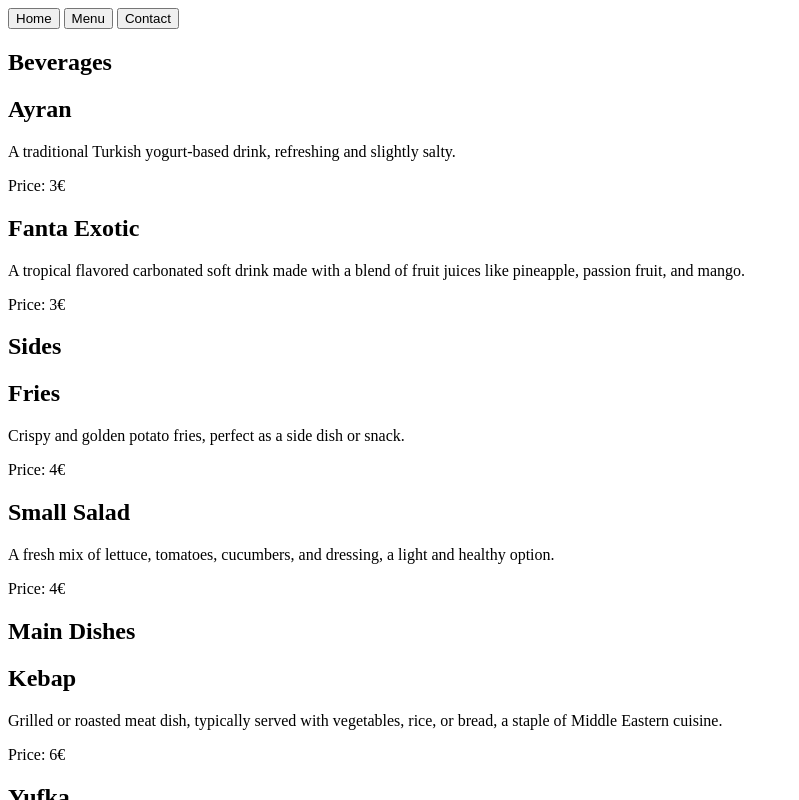
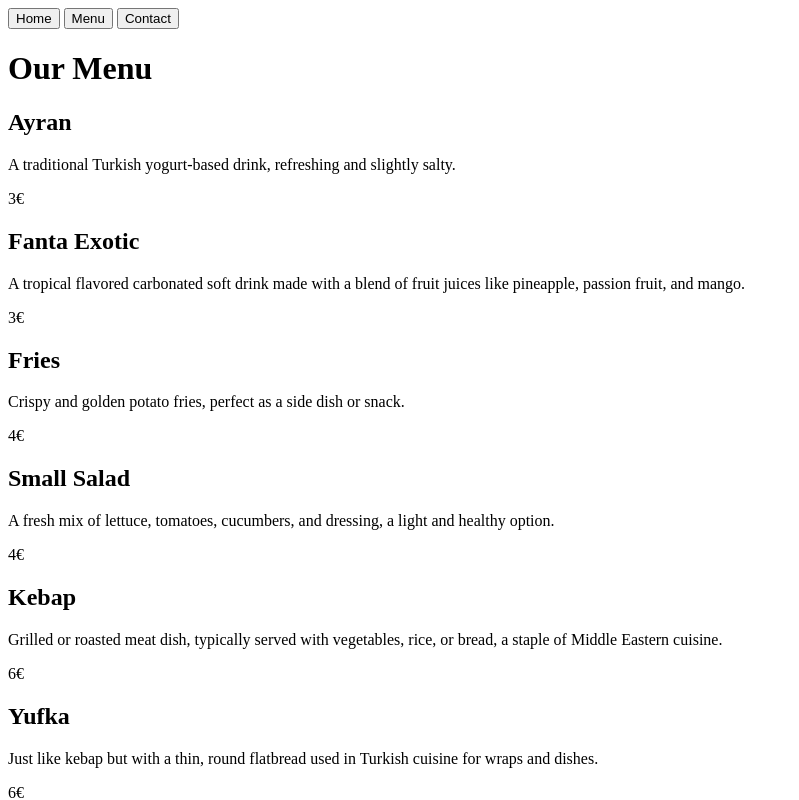
Before and after one commit to MrSwizzer/odin--restaurant-page, a website built with webpack: page src/index.html in a window 1280 px wide. Both pictures are taken after a click on the button "Menu". Shown: the top 800 px of the page, without its empty margins (0-799 px from the left). Built offline with nearby package versions, Linux system fonts and the light colour scheme.

Commit message:
Add brwosing tab for Contact information. Change menu.js so the dink/food data is inside the module.

```diff
--- a/src/contact.js
+++ b/src/contact.js
@@ -1,23 +1,51 @@
-function createHeroSection(parentElement) {
+export function createContactHero(parentElement) {
     const heroSectionDiv = document.createElement("div");
     heroSectionDiv.classList.add("hero-section");
 
     const heroTitle = document.createElement("h1");
-    heroTitle.textContent = "Menu";
+    heroTitle.textContent = "Contact Us";
 
     heroSectionDiv.appendChild(heroTitle);
-
     parentElement.appendChild(heroSectionDiv);
 }
 
-function createBeveragesSection(parentElement) {
-    const beveragesDiv = document.createElement("div");
-    beveragesDiv.classList.add("beverages-section");
+const teamMembers = [
+    { name: "Willie Behm", role: "Manager", email: "willie.behm@fakerestaurant.com", tel: "123-456-7890" },
+    { name: "John Castaneda", role: "Chef", email: "john.castaneda@fakerestaurant.com", tel: "123-456-7891" },
+    { name: "Marco Pool", role: "Waitress", email: "marco.pool@fakerestaurant.com", tel: "123-456-7892" }
+];
 
-    const ayranDiv = document.createElement("div");
+function createTeamMemberCard(member) {
+    const card = document.createElement("div");
+    card.classList.add("menu-item");
 
-    const ayranTitle = document.createElement("h2");
-    ayranTitle.textContent = "Ayran"
+    const name = document.createElement("h2");
+    name.textContent = member.name;
 
-    const ayranParagraph = document.createElement("p");
+    const role = document.createElement("h3");
+    role.textContent = member.role;
+
+    const email = document.createElement("p");
+    email.textContent = "Email: " + member.email;
+
+    const tel = document.createElement("p");
+    tel.textContent = "Tel: " + member.tel;
+
+    card.appendChild(name);
+    card.appendChild(role);
+    card.appendChild(email);
+    card.appendChild(tel);
+
+    return card;
 }
+
+export function createAllTeamMemberCards(parentElement) {
+    const teamSection = document.createElement("div");
+
+    teamMembers.forEach(member => {
+        const memberCard = createTeamMemberCard(member);
+        teamSection.appendChild(memberCard);
+    });
+
+    parentElement.appendChild(teamSection);
+}
--- a/src/home.js
+++ b/src/home.js
@@ -1,6 +1,6 @@
 import doenerImage from './doener.jpg';
 
-function createHeroSection(parentElement) {
+export function createHomeHero(parentElement) {
     const heroSectionDiv = document.createElement("div");
     heroSectionDiv.classList.add("hero-section");
 
@@ -21,7 +21,7 @@ function createHeroSection(parentElement) {
     parentElement.appendChild(heroSectionDiv);
 }
 
-function createAboutSection(parentElement) {
+export function createAboutSection(parentElement) {
     const aboutSectionDiv = document.createElement("div");
     aboutSectionDiv.classList.add("about-section");
 
@@ -38,7 +38,7 @@ function createAboutSection(parentElement) {
 }
 
 
-function createHoursSection(parentElement) {
+export function createHoursSection(parentElement) {
     const hoursSectionDiv = document.createElement("div");
     hoursSectionDiv.classList.add("hours-section");
 
@@ -54,7 +54,7 @@ function createHoursSection(parentElement) {
     parentElement.appendChild(hoursSectionDiv);
 }
 
-function createLocationSection(parentElement) {
+export function createLocationSection(parentElement) {
     const locationSectionDiv = document.createElement("div");
     locationSectionDiv.classList.add("location-section");
 
@@ -69,5 +69,3 @@ function createLocationSection(parentElement) {
 
     parentElement.appendChild(locationSectionDiv);
 }
-
-export {createHeroSection, createAboutSection, createHoursSection, createLocationSection};
--- a/src/index.js
+++ b/src/index.js
@@ -1,5 +1,6 @@
-import { createHeroSection, createAboutSection, createHoursSection, createLocationSection } from "./home.js";
-import { createMenuSection } from './menu.js';
+import { createHomeHero, createAboutSection, createHoursSection, createLocationSection } from "./home.js";
+import { createMenuHero, createAllMenuItemCards } from './menu.js';
+import { createContactHero, createAllTeamMemberCards } from "./contact.js";
 
 const contentDiv = document.querySelector("#content");
 const homeButton = document.querySelector("#homeButton");
@@ -8,7 +9,7 @@ const contactButton = document.querySelector("#contactButton");
 
 // Initially load home tab
 // Calling the functions to create the home sections
-createHeroSection(contentDiv);
+createHomeHero(contentDiv);
 createAboutSection(contentDiv);
 createHoursSection(contentDiv);
 createLocationSection(contentDiv);
@@ -17,7 +18,7 @@ homeButton.addEventListener("click", () => {
     //Removing other elements
     removePageConent(contentDiv);
     // Calling the functions to create the home sections
-    createHeroSection(contentDiv);
+    createHomeHero(contentDiv);
     createAboutSection(contentDiv);
     createHoursSection(contentDiv);
     createLocationSection(contentDiv);
@@ -27,15 +28,15 @@ menuButton.addEventListener("click", () => {
     //Removing other elements
     removePageConent(contentDiv);
     // Calling the functions to create the menu sections
-    createMenuSection(contentDiv, "Beverages", beverages);
-    createMenuSection(contentDiv, "Sides", sides);
-    createMenuSection(contentDiv, "Main Dishes", mainDishes);
+    createMenuHero(contentDiv);
+    createAllMenuItemCards(contentDiv);
 })
 
 contactButton.addEventListener("click", () => {
     //Removing other elements
     removePageConent(contentDiv);
-    console.log("Here will be stuff");
+    createContactHero(contentDiv);
+    createAllTeamMemberCards(contentDiv);
 })
 
 function removePageConent(parentDiv) {
@@ -59,4 +60,4 @@ const mainDishes = [
     { name: "Pizza", description: "Delicious Italian dish with a thin crust topped with tomato sauce, cheese, and various toppings.", price: 8 }
 ];
 
-console.log("Hello :)");
+console.log("Hello :D");
--- a/src/menu.js
+++ b/src/menu.js
@@ -1,37 +1,70 @@
-export function createMenuItem(name, description, price) {
-    const menuItem = document.createElement("div");
-    menuItem.classList.add("menu-item");
+export function createMenuHero(parentElement) {
+    const heroSectionDiv = document.createElement("div");
+    heroSectionDiv.classList.add("hero-section");
 
-    const itemName = document.createElement("h2");
-    itemName.textContent = name;
+    const heroTitle = document.createElement("h1");
+    heroTitle.textContent = "Our Menu";
 
-    const itemDescription = document.createElement("p");
-    itemDescription.textContent = description;
-
-    const itemPrice = document.createElement("p");
-    itemPrice.classList.add("price");
-    itemPrice.textContent = "Price: " + price + "€";
-
-    menuItem.appendChild(itemName);
-    menuItem.appendChild(itemDescription);
-    menuItem.appendChild(itemPrice);
-
-    return menuItem;
+    heroSectionDiv.appendChild(heroTitle);
+    parentElement.appendChild(heroSectionDiv);
 }
 
-export function createMenuSection(parentElement, sectionTitle, items) {
-    const sectionDiv = document.createElement("div");
-    sectionDiv.classList.add(sectionTitle.toLowerCase().replace(/\s/g, '-'));
+const beverages = [
+    { name: "Ayran", description: "A traditional Turkish yogurt-based drink, refreshing and slightly salty.", price: 3 },
+    { name: "Fanta Exotic", description: "A tropical flavored carbonated soft drink made with a blend of fruit juices like pineapple, passion fruit, and mango.", price: 3 }
+];
 
-    const sectionTitleElement = document.createElement("h2");
-    sectionTitleElement.textContent = sectionTitle;
+const sides = [
+    { name: "Fries", description: "Crispy and golden potato fries, perfect as a side dish or snack.", price: 4 },
+    { name: "Small Salad", description: "A fresh mix of lettuce, tomatoes, cucumbers, and dressing, a light and healthy option.", price: 4 }
+];
 
-    sectionDiv.appendChild(sectionTitleElement);
+const mainDishes = [
+    { name: "Kebap", description: "Grilled or roasted meat dish, typically served with vegetables, rice, or bread, a staple of Middle Eastern cuisine.", price: 6 },
+    { name: "Yufka", description: "Just like kebap but with a thin, round flatbread used in Turkish cuisine for wraps and dishes.", price: 6 },
+    { name: "Pizza", description: "Delicious Italian dish with a thin crust topped with tomato sauce, cheese, and various toppings.", price: 8 }
+];
 
-    items.forEach(item => {
-        const menuItem = createMenuItem(item.name, item.description, item.price);
-        sectionDiv.appendChild(menuItem);
+function createMenuItemCard(item) {
+    const card = document.createElement("div");
+
+    const name = document.createElement("h2");
+    name.textContent = item.name;
+
+    const description = document.createElement("p");
+    description.textContent = item.description;
+
+    const price = document.createElement("p");
+    price.textContent = item.price + "€";
+
+    card.appendChild(name);
+    card.appendChild(description);
+    card.appendChild(price);
+
+    return card;
+}
+
+export function createAllMenuItemCards(parentElement) {
+    const beveragesSection = document.createElement("div");
+    const sidesSection = document.createElement("div");
+    const mainDishesSection = document.createElement("div");
+
+    beverages.forEach(item => {
+        const itemCard = createMenuItemCard(item);
+        beveragesSection.appendChild(itemCard);
     });
 
-    parentElement.appendChild(sectionDiv);
+    sides.forEach(item => {
+        const itemCard = createMenuItemCard(item);
+        sidesSection.appendChild(itemCard);
+    });
+
+    mainDishes.forEach(item => {
+        const itemCard = createMenuItemCard(item);
+        mainDishesSection.appendChild(itemCard);
+    });
+
+    parentElement.appendChild(beveragesSection);
+    parentElement.appendChild(sidesSection);
+    parentElement.appendChild(mainDishesSection);
 }
```
Also changed, not shown: src/index.html (+0 -89 lines).
